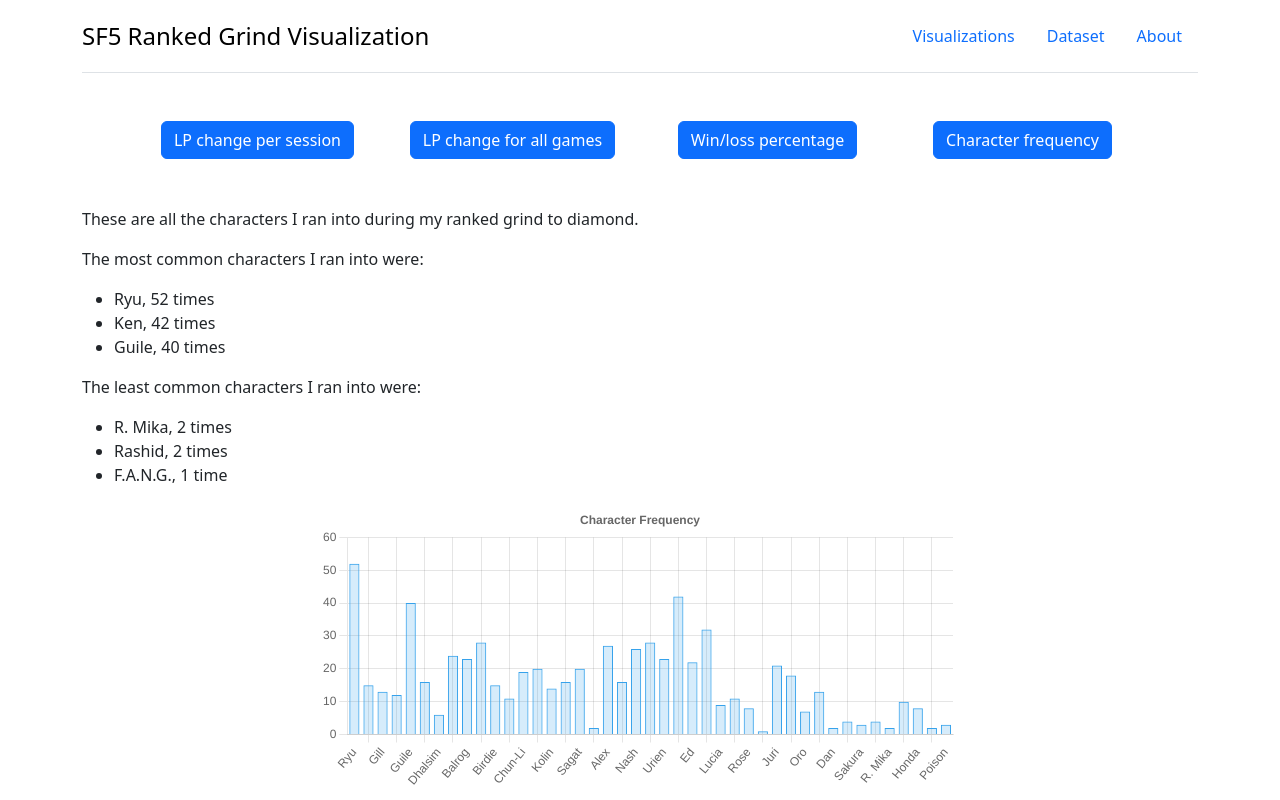
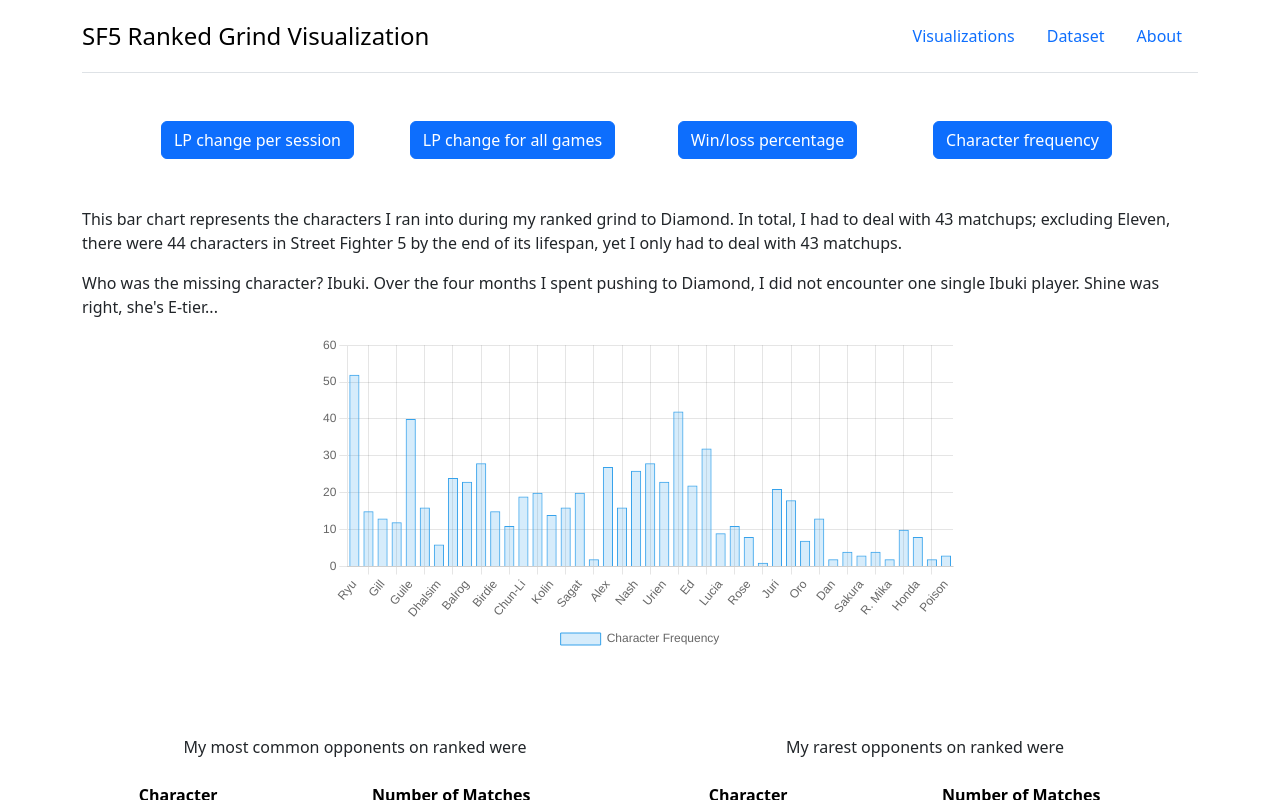
Before and after one commit to jmarkman/sf5-grind-to-diamond, a React (Create React App) app: page / in a window 1280 px wide. Both pictures are taken after a click on the button "Character frequency". Shown: the top 800 px of the page. Built offline with nearby package versions, Linux system fonts and the light colour scheme.

Commit message:
finish implementation of character frequency chart
With the changes in this commit, all four data
visualizations have reached a level of completeness
where they display the data that would be of
interest to myself and others.

```diff
--- a/src/components/visualizations/characterfrequencychart.tsx
+++ b/src/components/visualizations/characterfrequencychart.tsx
@@ -1,91 +1,117 @@
 import React from "react";
 import VisualizationProps from "../../models/VisualizationProps";
 import { Chart as ChartJS, ChartData, ChartOptions, Legend, Tooltip, CategoryScale, LinearScale, BarElement, } from "chart.js";
-import RankedSession from "../../models/RankedSession";
 import RankedMatch from "../../models/RankedMatch";
 import { Bar } from "react-chartjs-2";
 
 const CharacterFrequencyChart = (props: VisualizationProps) => {
     ChartJS.register(CategoryScale, LinearScale, BarElement, Tooltip, Legend);
+    // If I've played a character in less than 10 matches (5 FT2s), I consider that character to be rare
+    const RARE_CHARACTER_OCCURENCE_THRESHOLD: number = 10;
+    const lightModeBarColor: string[] = ['rgba(54, 162, 235, 0.2)'];
+    const lightModeBarBorderColor: string[] = ['rgba(54, 162, 235, 1)'];
+    const ALLMATCHES: RankedMatch[] = props.data.map(x => x.matches).reduce((a, b) => a.concat(b));
 
-    let rankedData: RankedSession[] = props.data;
-    let characterFrequency: Map<string, number> = new Map();
+    let characterFrequency: Map<string, number> = new Map<string, number>();
 
-    let allMatches: RankedMatch[] = rankedData.map(x => x.matches).reduce((a, b) => a.concat(b));
-
-    for (const match of allMatches) {
-        if (characterFrequency.has(match.opponent)) {
-            characterFrequency.set(match.opponent, characterFrequency.get(match.opponent)! + 1);
-        } else {
-            characterFrequency.set(match.opponent, 1);
-        }
+    for (const match of ALLMATCHES) {
+      if (characterFrequency.has(match.opponent)) {
+        characterFrequency.set(match.opponent, characterFrequency.get(match.opponent)! + 1);
+      } else {
+        characterFrequency.set(match.opponent, 1);
+      }
     }
 
-    let characters: string[] = Array.from(characterFrequency.keys());
-    let occurences: number[] = Array.from(characterFrequency.values());
+    let characters: string[] = [...characterFrequency.keys()];
+    let occurences: number[] = [...characterFrequency.values()];
 
-    let sortedCharacterFrequency: Map<string, number> = new Map([...characterFrequency.entries()].sort((a, b) => b[1] - a[1]));
+    let rareCharacters: [string, number][] = new Array<[string, number]>();
+    let commonCharacters: [string, number][] = new Array<[string, number]>();
 
-    // TODO: The slice isn't that great for the "bottom three" because there are multiple characters I only encountered for a singular ft2 (2 games)
-    let topThreeMostCommon: [string, number][] = [...sortedCharacterFrequency.entries()].slice(0, 3);
-    let bottomThreeLeastCommon: [string, number][] = [...sortedCharacterFrequency.entries()].slice(characters.length - 3, characters.length);
+    for (const opponentFrequencyData of characterFrequency.entries()) {
+      if (opponentFrequencyData[1] < RARE_CHARACTER_OCCURENCE_THRESHOLD) {
+        rareCharacters.push(opponentFrequencyData);
+      } else {
+        commonCharacters.push(opponentFrequencyData)
+      }
+    }
 
-    // Build options (extract to own function)
+    commonCharacters = commonCharacters.sort((a, b) => b[1] - a[1]);
+    rareCharacters = rareCharacters.sort((a, b) => b[1] - a[1]);
+
+    let topSixCommonCharacters: [string, number][] = commonCharacters.slice(-commonCharacters.length, 6);
+    let topSixRareCharacters: [string, number][] = rareCharacters.slice((rareCharacters.length / 2) + 1, rareCharacters.length);
+
     let chartOptions: ChartOptions = {
         responsive: true,
         plugins: {
             legend: {
                 position: 'bottom' as const,
-            },
-            title: {
-                display: true,
-                text: 'Character Frequency'
-            },
+            }
         }
     };
 
-    const barChartData: ChartData<"bar"> = {
-        labels: characters,
-        datasets: [
-          {
-            label: 'Character Frequency',
-            data: occurences,
-            backgroundColor: [
-              'rgba(54, 162, 235, 0.2)'
-            ],
-            borderColor: [
-              'rgba(54, 162, 235, 1)'
-            ],
-            datalabels: {
-              display: false
-            },
-            borderWidth: 1
-          },
-        ],
-      };
-
       return (
         <div>
-          <p>These are all the characters I ran into during my ranked grind to diamond.</p>
-          <p>The most common characters I ran into were:</p>
-          {listTopThreeCharacterOccurrences(topThreeMostCommon)}
-          <p>The least common characters I ran into were:</p>
-          {listTopThreeCharacterOccurrences(bottomThreeLeastCommon)}
+          <p>This bar chart represents the characters I ran into during my ranked grind to Diamond. In total, I had to deal with {characters.length} matchups; excluding Eleven, there were 44 characters in Street Fighter 5 by the end of its lifespan, yet I only had to deal with {characters.length} matchups.</p>
+          <p>Who was the missing character? Ibuki. Over the four months I spent pushing to Diamond, I did not encounter one single Ibuki player. Shine was right, she's E-tier...</p>
           <div className="responsiveChart">
-            <Bar options={chartOptions} data={barChartData} />
+            <Bar options={chartOptions} data={createChartData(characters, occurences, lightModeBarColor, lightModeBarBorderColor)} />
+          </div>
+
+          <div className="row">
+            <div className="col">
+              <p className="text-center">My most common opponents on ranked were</p>
+              {createTopSixTable(topSixCommonCharacters)}
+            </div>
+            <div className="col">
+              <p className="text-center">My rarest opponents on ranked were</p>
+              {createTopSixTable(topSixRareCharacters)}
+            </div>
           </div>
         </div>
       );
 };
 
-const listTopThreeCharacterOccurrences = (characterData: [string, number][]) => {
+const createTopSixTable = (characterData: [string, number][]) => {
+  return (
+    <table className="table table-borderless">
+      <thead>
+        <tr>
+          <th className="text-center" scope="col">Character</th>
+          <th className="text-center" scope="col">Number of Matches</th>
+        </tr>
+      </thead>
+      <tbody>
+        {characterData.map((charDatum) => {
+          return (
+            <tr>
+              <td className="text-center">{charDatum[0]}</td>
+              <td className="text-center">{charDatum[1]}</td>
+            </tr>
+          );
+        })}
+      </tbody>
+    </table>
+  );
+};
 
-  return (
-    <ul>
-      {characterData.map((x, y) => <li key={y}>{x[0]}, {x[1]} {x[1] > 1 ? "times" : "time"}</li>)}
-    </ul>
-  );
+const createChartData = (characterNames: string[], frequency: number[], customBackgroundColor: string[], customBorderColor: string[]): ChartData<"bar"> => {
+  let chartData: ChartData<"bar"> = {
+    labels: characterNames,
+    datasets: [{
+      label: "Character Frequency",
+      data: frequency,
+      backgroundColor: customBackgroundColor,
+      borderColor: customBorderColor,
+      datalabels: {
+        display: false
+      },
+      borderWidth: 1
+    }]
+  };
 
+  return chartData;
 };
 
 export default CharacterFrequencyChart;
```
